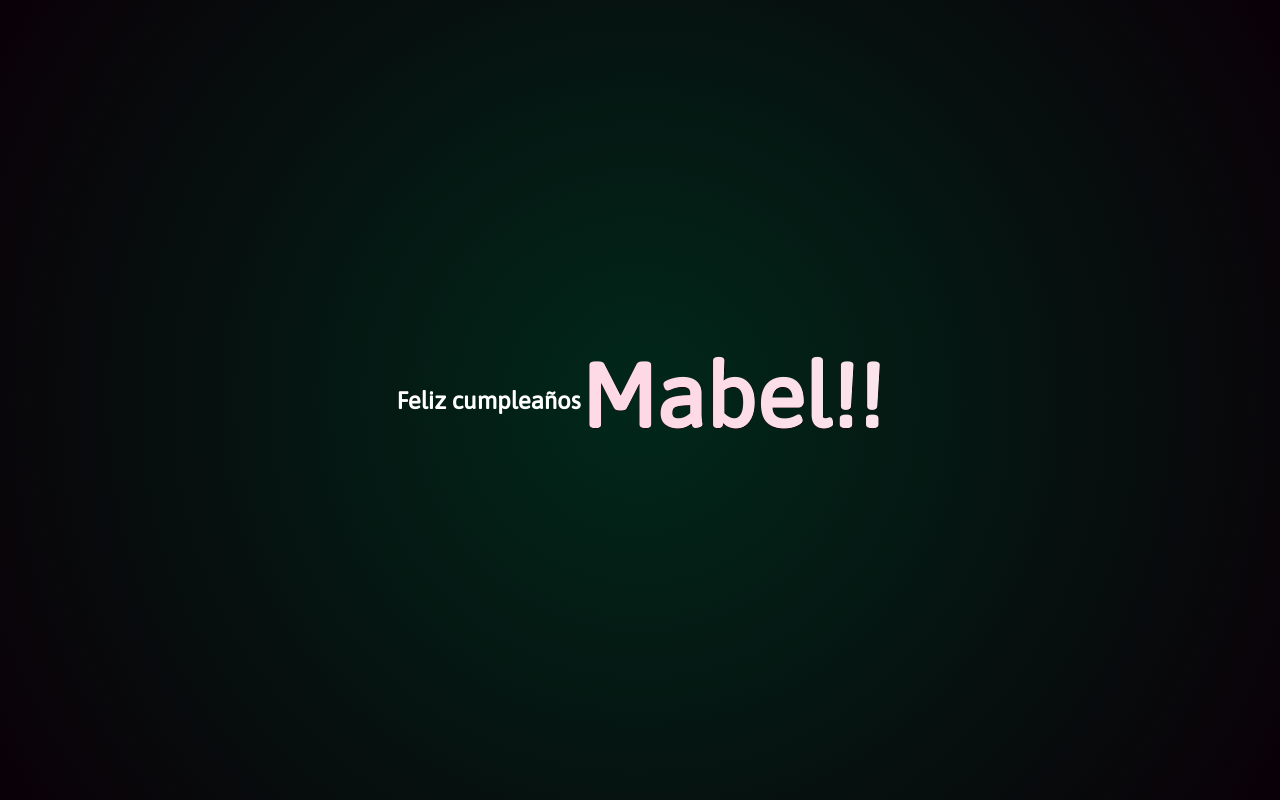
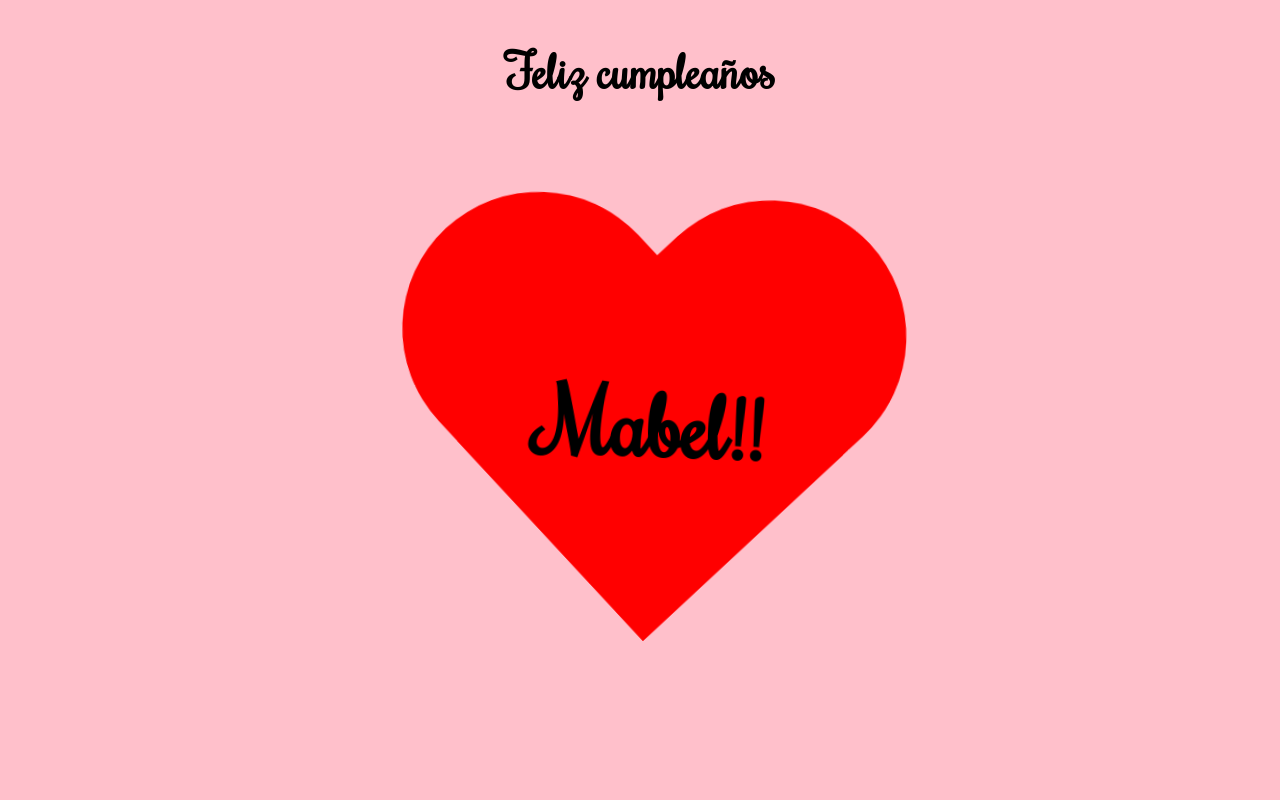
Before and after one commit to Tony300VQ/HappyBirthday, a plain HTML site: page index.html in a window 1280 px wide. Drawn offline with Linux system fonts and the light colour scheme.

Commit message:
Update style.css

```diff
--- a/style.css
+++ b/style.css
@@ -1,52 +1,97 @@
-/* by mabelolivera
-https://linktr.ee/mabelolivera10
+@import url('https://fonts.googleapis.com/css?family=Rochester');
 
-*/
+		@-webkit-keyframes latido
+		{
+			0% /* from */
+			{
+				-webkit-transform: scale(.5,.5) rotate(0deg);
+			}
 
-@import url("https://fonts.googleapis.com/css2?family=Asap&display=swap");
-* {
-  margin: 0;
-  padding: 0;
-  box-sizing: border-box;
-}
-html,
-body {
-  background: radial-gradient(
-    circle farthest-corner,
-    hsl(159, 95%, 8%),
-    hsl(320deg, 100%, 2%) 100%
-  );
-  overscroll-behavior-x: none;
-  overscroll-behavior-y: none;
-}
-body {
-  font-family: "Asap", sans-serif;
-  position: relative;
-  width: 100vw;
-  min-height: 100vh;
-  text-align: center;
-  overflow-x: hidden;
-  color: white;
-  display: flex;
-  align-items: center;
-  justify-content: center;
-}
-h1 {
-  font-size: max(35px, 7vw);
-  text-shadow: 1px 1px black;
-  mix-blend-mode: difference;
-  z-index: 1;
-  margin-bottom: 10px;
-}
-canvas {
-  -moz-user-select: none;
-  -webkit-user-select: none;
-  -ms-user-select: none;
-  user-select: none;
-  position: fixed;
-  width: 100vw;
-  height: 100vh;
-  top: 0;
-  left: 0;
-  z-index: 0;
-}
+			25%
+			{
+				-webkit-transform: scale(2,2) rotate(0deg);
+			}
+
+			50%
+			{
+				-webkit-transform: scale(3,3) rotate(-15deg);
+			}
+
+			75%
+			{
+				-webkit-transform: scale(1,1) rotate(5deg);
+			}
+
+
+			100% /* to */
+			{
+				-webkit-transform: scale(4,4) rotate(0deg);
+			}
+		}
+
+		body
+		{
+			font-family: 'Rochester', cursive;
+			background:pink;
+			background-image: -moz-radial-gradient(center 45deg, circle cover, pink,crimson)
+			background-image: -ms-radial-gradient(center 45deg, circle cover, pink,crimson)
+			background-image: -o-radial-gradient(center 45deg, circle cover, pink,crimson)
+			background-image: -webkit-gradient(radial,50% 50%,0,50% 50%, 800%,from(pink),to(crimson))
+			background-image: radial-gradient(center 45deg, circle cover, pink,crimson)
+			font-size:16px;
+			text-align:center;
+		}
+
+		h1{
+			-webkit-animation:latido 3s infinite 1.5s alternate ease;
+			-webkit-animation-play-state: running;
+			font-size: 2em;
+			left: 47.7%;
+			position: fixed;
+			top: 47.7%;
+			z-index: 2;
+		}
+
+		h2
+		{
+			font-size: 3em;
+
+		}
+
+       #corazon
+       {
+			/*
+			animation: nombre duracion numVeces retardo dirección tipoAceleracion
+			Dirección: normal, alternante
+			Tipos de aceleracion : ease, linear, ease-in, ease-out, ease-in-out, cubic-bezier(n,n,n,n) donde n va de 0 a 1 Estado de la animación: running o paused
+			*/
+			-webkit-animation:latido 3s infinite 1.5s alternate ease;
+			-webkit-animation-play-state: running;
+			left: 43%;
+			height: 180px;
+			position: fixed;
+			top: 45%;
+			width: 200px;
+			z-index: 1;
+
+       }
+
+       #corazon:after, #corazon:before
+       {
+       		background:red;
+       		border-radius: 50px 50px 0 0;
+       		content: "";
+       		height: 160px;
+       		left: 100px;
+       		position: absolute;
+       		-webkit-transform:rotate(-45deg);
+       		-webkit-transform-origin: 0 100%;
+       		width: 100px;
+       }
+
+       #corazon:after
+       {
+       		left: 0;
+       		-webkit-transform:rotate(45deg);
+       		-webkit-transform-origin: 100% 100%;
+       }
```
